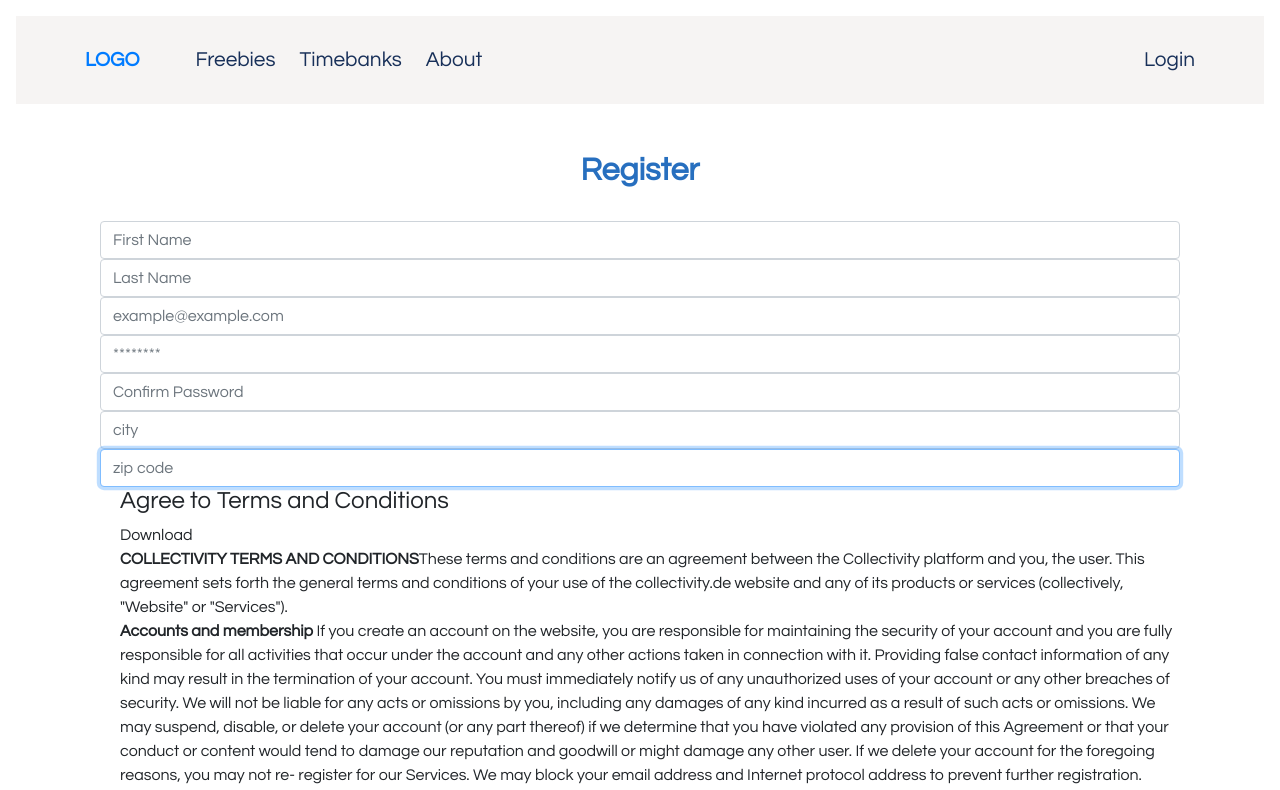
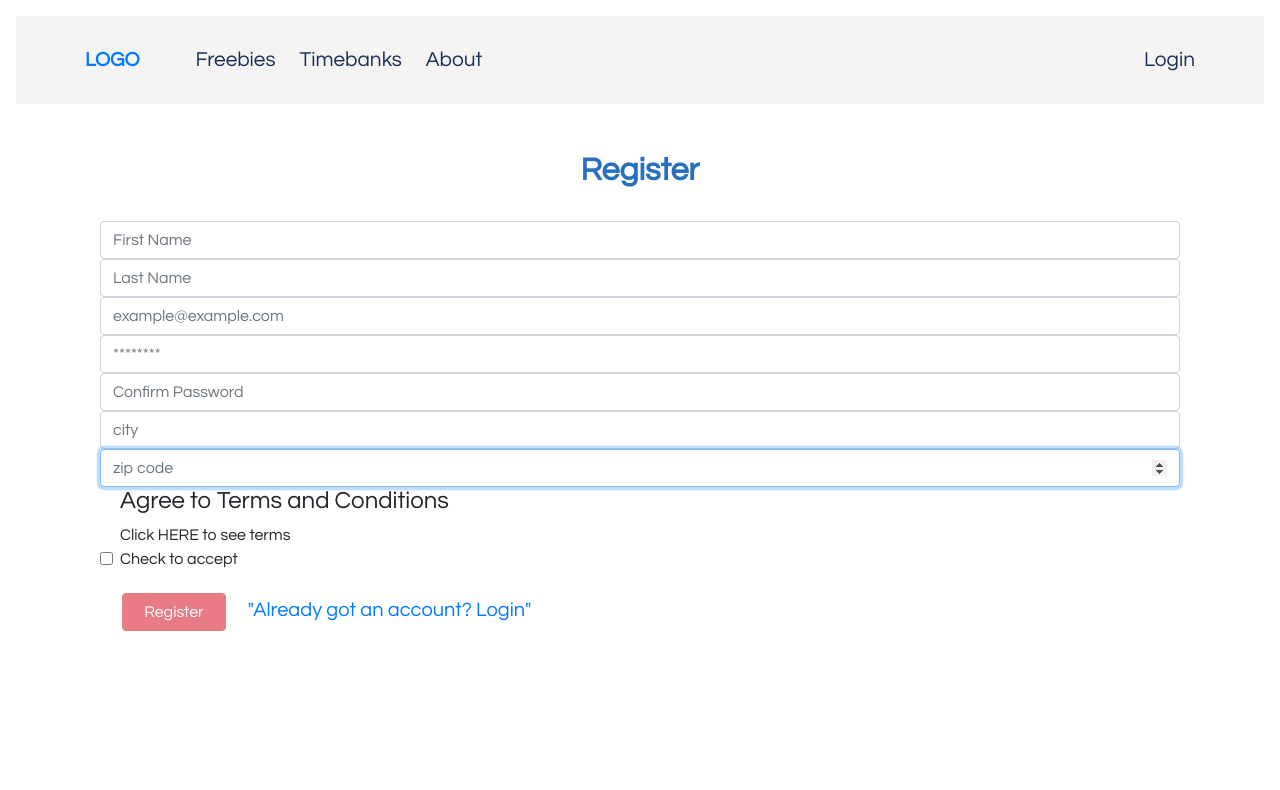
Before and after one commit to Klarala13/collectivity, a React (Create React App) app in the folder frontend/: page /register in a window 1280 px wide. Shown: the top 790 px of the page. Built offline with nearby package versions, Linux system fonts and the light colour scheme.

Commit message:
registration works!

```diff
--- a/frontend/src/components/Register.jsx
+++ b/frontend/src/components/Register.jsx
@@ -16,7 +16,7 @@ export default props => {
     check: false
   });
 
-  // console.log(user, valid);
+  console.log(user, valid);
   const handleSubmit = e => {
     e.preventDefault();
     console.log(handleSubmit());
@@ -52,7 +52,7 @@ export default props => {
   };
   const handlePassword = e => {
     setUser({ ...user, [e.target.name]: e.target.value });
-    if (/^(?=.*\d).{4,8}$/.test(e.target.value.length > 7)) {
+    if (e.target.value.length > 7) {
       setValid({ ...valid, [e.target.name]: true });
     } else {
       setValid({ ...valid, [e.target.name]: false });
@@ -60,10 +60,11 @@ export default props => {
   };
   const handleConfirmPass = e => {
     setUser({ ...user, [e.target.name]: e.target.value });
-    if (user.password === user.confirmPass && e.target.value.length > 7) {
+    // console.log(user.password === user.confirmPass);
+    if (user.password === user.confirmPass) {
+      setValid({ ...valid, [e.target.name]: false });
+    } else {
       setValid({ ...valid, [e.target.name]: true });
-    } else {
-      setValid({ ...valid, [e.target.name]: false });
     }
   };
   const handleCity = e => {
@@ -76,18 +77,23 @@ export default props => {
   };
   const handleZip = e => {
     setUser({ ...user, [e.target.name]: e.target.value });
-    if (/^\d+$/.test(e.target.value) > 4) {
-      return { zip: true };
+    //console.log(e.target.value);
+    if (e.target.value.length > 5) {
+      setValid({ ...valid, [e.target.name]: true });
     } else {
-      return { zip: false };
+      setValid({ ...valid, [e.target.name]: false });
     }
   };
   const handleChange = e => {};
   const handleCheckbox = e => {
-    console.log(e.target.checked);
+    if (e.target.checked) {
+      setValid({ ...valid, [e.target.name]: true });
+    } else {
+      setValid({ ...valid, [e.target.name]: false });
+    }
   };
-  const isValid = Object.values(valid).filter(v => !v).length !== 0;
-  // console.log(Object.values(valid).filter(v => !v));
+  const isDisabled = Object.values(valid).filter(v => !v).length !== 0;
+  console.log(isDisabled);
 
   return (
     <div className="container">
@@ -192,9 +198,10 @@ export default props => {
             </label>
             <input
               onChange={handleZip}
-              type="zipcode"
-              id="zipcode"
-              name="zipcode"
+              type="number"
+              max="5"
+              id="zip"
+              name="zip"
               value={user.zip}
               className="form-control"
               placeholder="zip code"
@@ -203,8 +210,14 @@ export default props => {
             />
             <div className="form-check">
               <h4>Agree to Terms and Conditions</h4>{" "}
-              <div className={isHidden === false ? ".d-none" : ""}>
-                <a onClick={() => setHidden(!isHidden)}>Download</a>
+              <div>
+                {" "}
+                <a onClick={() => setHidden(!isHidden)}>
+                  {" "}
+                  Click HERE to see terms
+                </a>{" "}
+              </div>
+              <div className={isHidden === false ? "d-none" : ""}>
                 <div>
                   <div>
                     <b>COLLECTIVITY TERMS AND CONDITIONS</b>
@@ -298,7 +311,7 @@ export default props => {
               className="btn btn-danger"
               id="submit"
               label="Submit"
-              disabled={isValid}
+              disabled={isDisabled}
               onClick={setRegister}
             >
               Register
```
